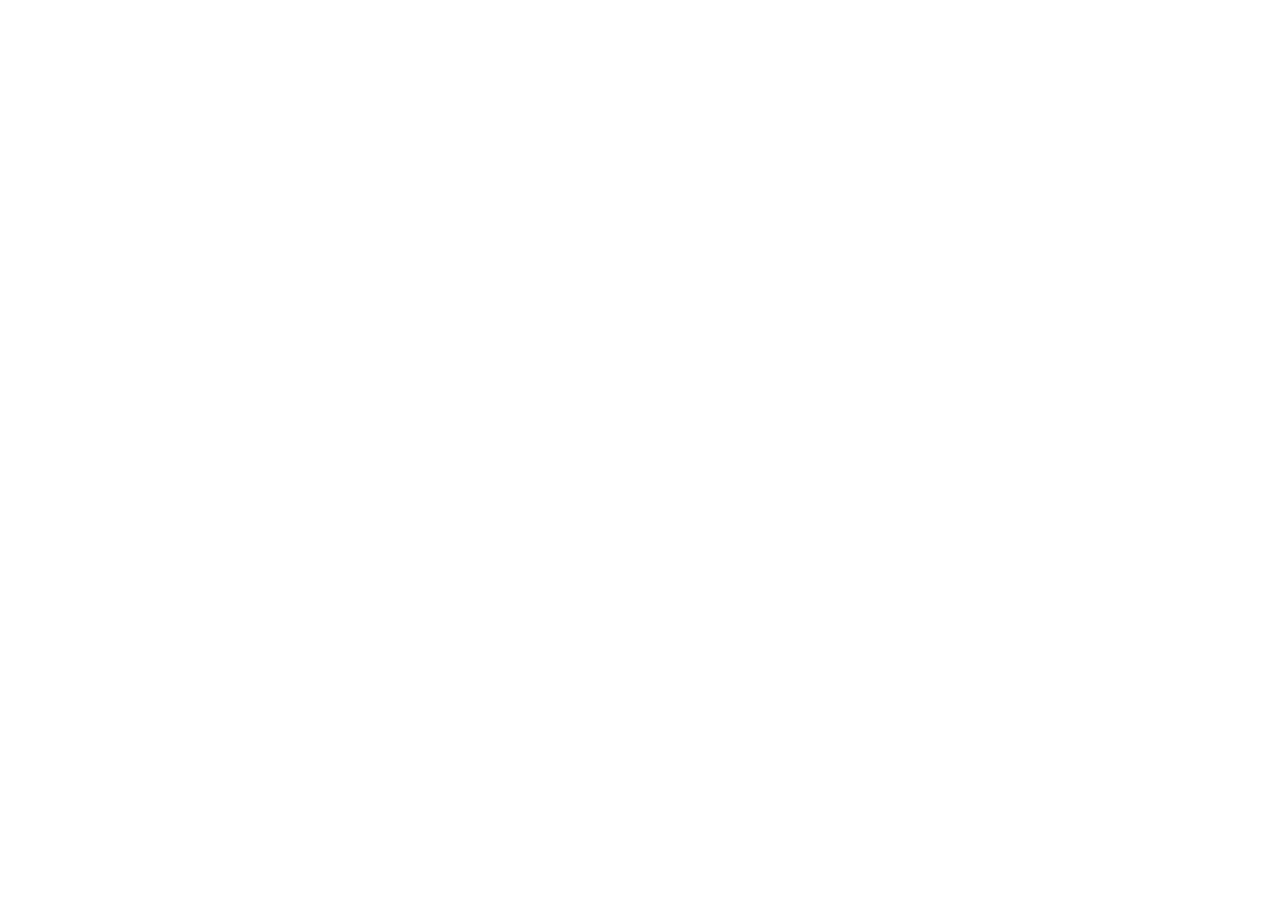
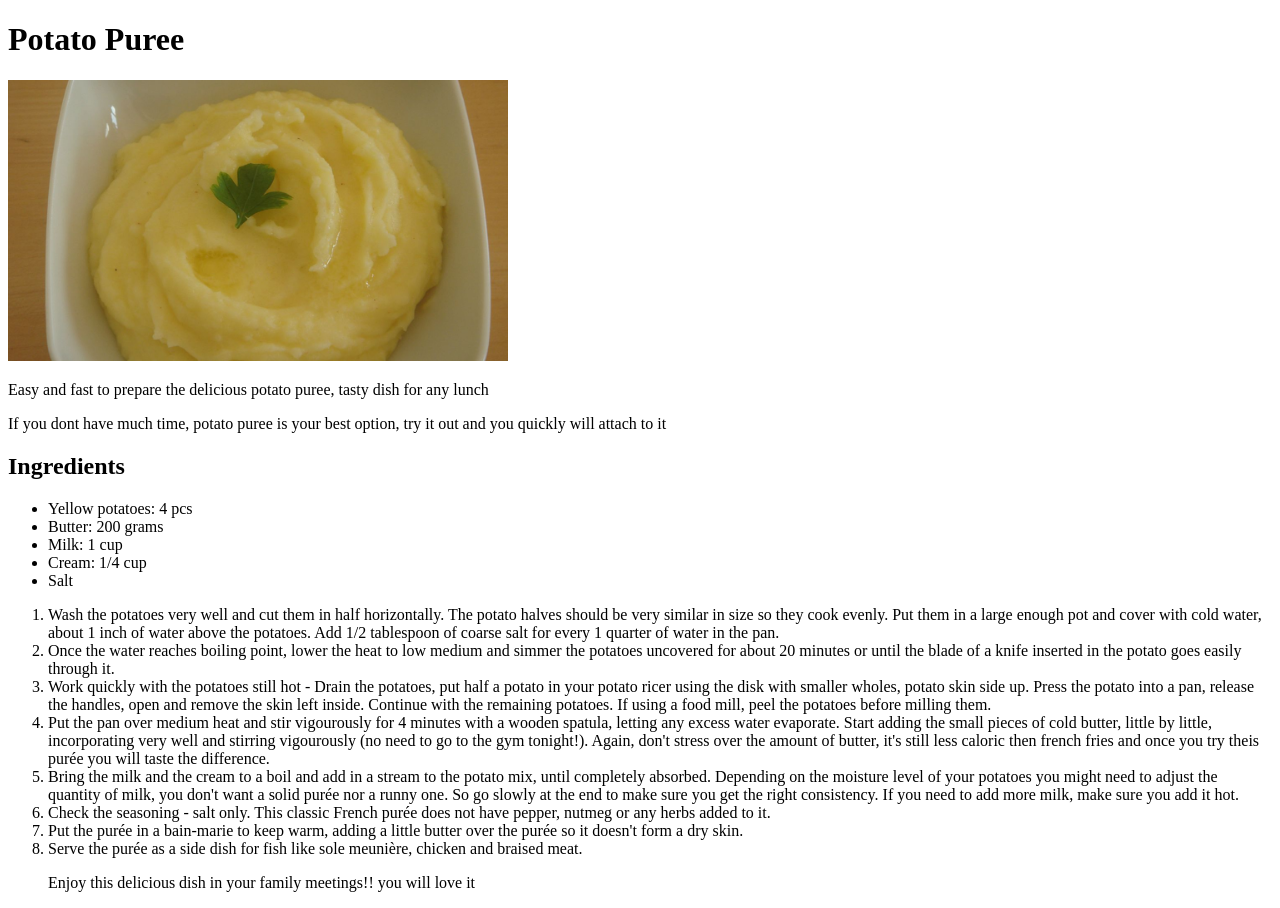
Before and after one commit to gio-rom/odin-recipes, a plain HTML site: page recipes/potato-puree.html in a window 1280 px wide. Before the commit the page ends 800 px from the top, so only its background shows below. Drawn offline with Linux system fonts and the light colour scheme.

Commit message:
Potato puree recipe finished

```diff
--- a/recipes/potato-puree.html
+++ b/recipes/potato-puree.html
@@ -0,0 +1,38 @@
+<!DOCTYPE html>
+<html lang="en">
+    <head>
+        <meta charset="utf-8">
+        <title>Potato puree</title>
+    </head>
+
+    <body>
+        <h1>Potato Puree</h1>
+        <img src="../images/potato-puree.jpg" alt="Potato puree in a white plate" width="500">
+        <p>Easy and fast to prepare the delicious potato puree, tasty dish for any lunch</p>
+        <p>If you dont have much time, potato puree is your best option, try it out and you quickly will attach to it</p>
+
+        <h2>Ingredients</h2>
+        <ul>
+            <li>Yellow potatoes: 4 pcs</li>
+            <li>Butter: 200 grams</li>
+            <li>Milk: 1 cup</li>
+            <li>Cream: 1/4 cup</li>
+            <li>Salt</li>
+        </ul>
+
+        <ol>
+            <li>Wash the potatoes very well and cut them in half horizontally. The potato halves should be very similar in size so they cook evenly. Put them in a large enough pot and cover with cold water, about 1 inch of water above the potatoes. Add 1/2 tablespoon of coarse salt for every 1 quarter of water in the pan.</li>
+            <li>Once the water reaches boiling point, lower the heat to low medium and simmer the potatoes uncovered for about 20 minutes or until the blade of a knife inserted in the potato goes easily through it.</li>
+            <li>Work quickly with the potatoes still hot - Drain the potatoes, put half a potato in your potato ricer using the disk with smaller wholes, potato skin side up. Press the potato into a pan, release the handles, open and remove the skin left inside. Continue with the remaining potatoes. If using a food mill, peel the potatoes before milling them.</li>
+            <li>Put the pan over medium heat and stir vigourously for 4 minutes with a wooden spatula, letting any excess water evaporate. Start adding the small pieces of cold butter, little by little, incorporating very well and stirring vigourously (no need to go to the gym tonight!). Again, don't stress over the amount of butter, it's still less caloric then french fries and once you try theis purée you will taste the difference.</li>
+            <li>Bring the milk and the cream to a boil and add in a stream to the potato mix, until completely absorbed. Depending on the moisture level of your potatoes you might need to adjust the quantity of milk, you don't want a solid purée nor a runny one. So go slowly at the end to make sure you get the right consistency. If you need to add more milk, make sure you add it hot.</li>
+            <li>Check the seasoning - salt only. This classic French purée does not have pepper, nutmeg or any herbs added to it.</li>
+            <li>Put the purée in a bain-marie to keep warm, adding a little butter over the purée so it doesn't form a dry skin.</li>
+            <li>Serve the purée as a side dish for fish like sole meunière, chicken and braised meat.</li>
+
+            <p>Enjoy this delicious dish in your family meetings!! you will love it</p>
+        </ol>
+
+
+    </body>
+</html>
```
Also changed, not shown: index.html (+1 -1 lines).
